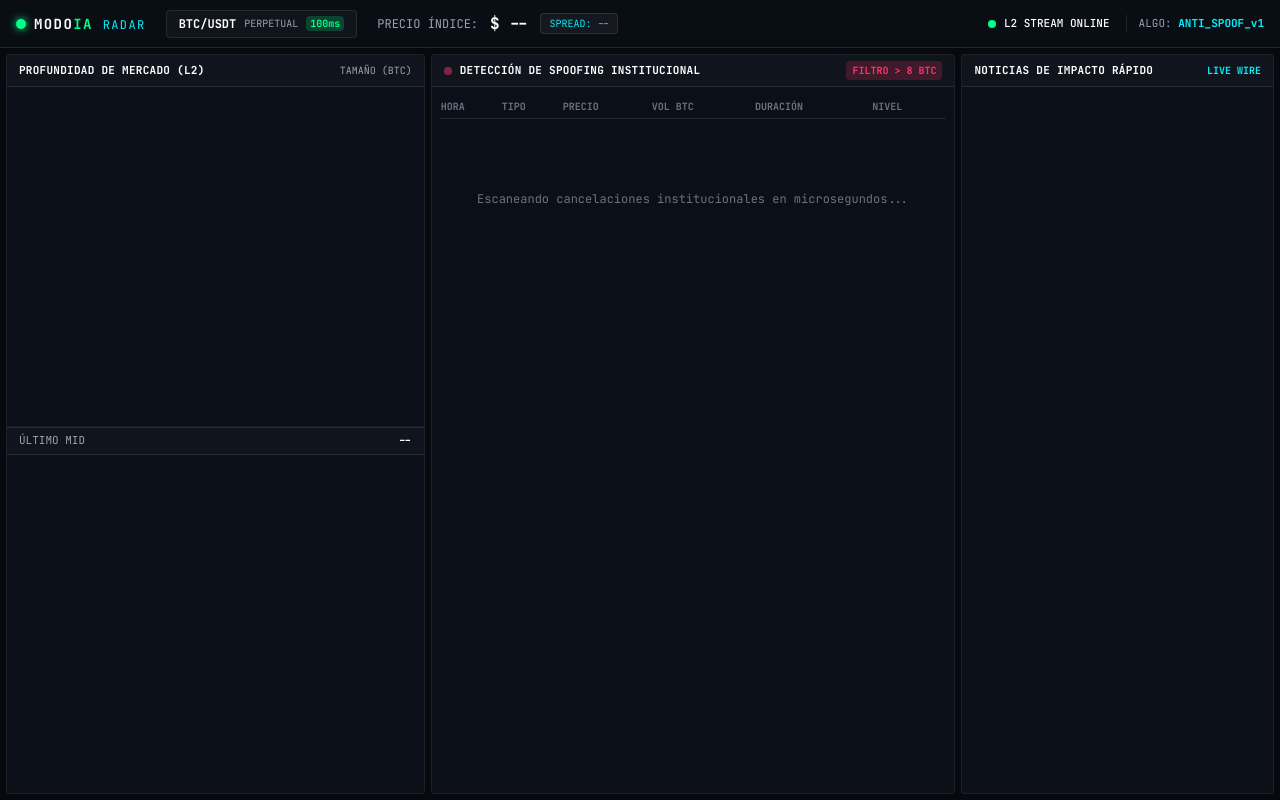
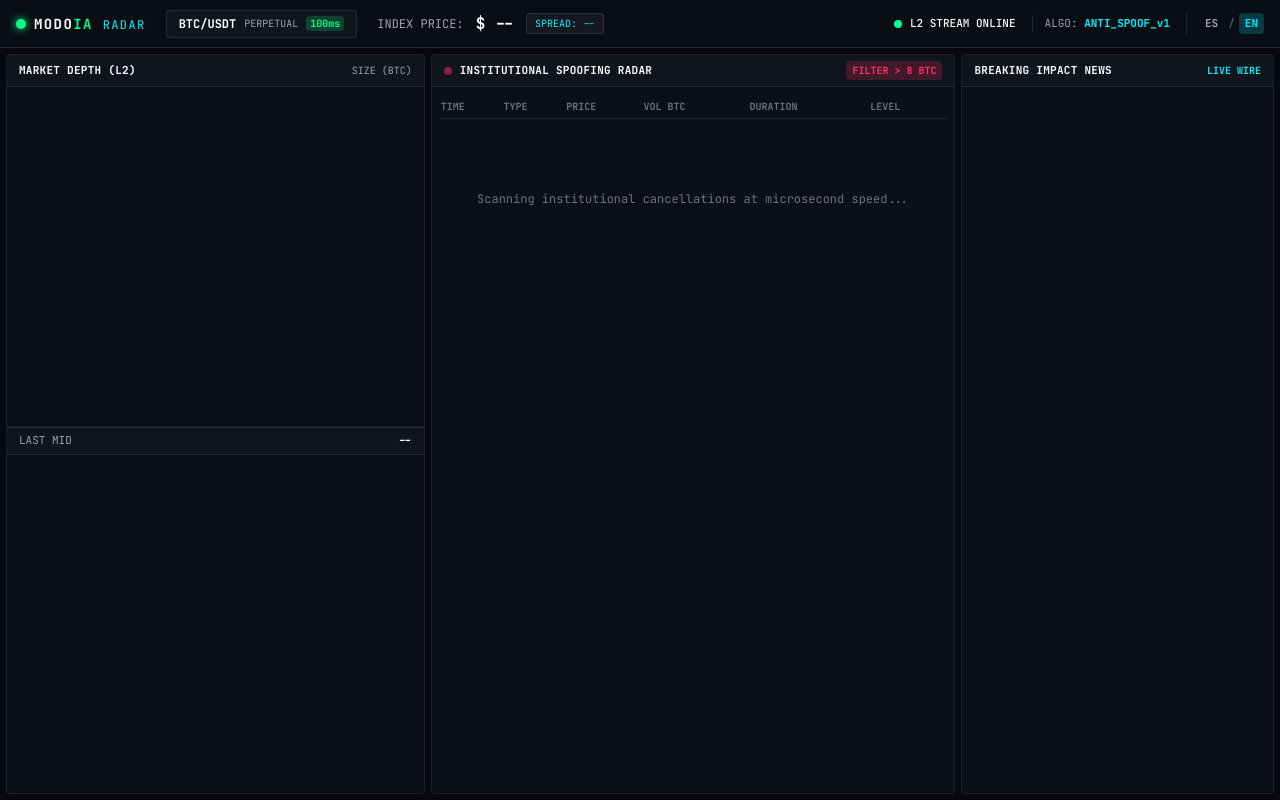
Before and after one commit to somosmodoia-bit/trading-radar, a website: page public/index.html in a window 1280 px wide. Drawn offline with nearby package versions, Linux system fonts and the light colour scheme.

Commit message:
Update index.html

```diff
--- a/public/index.html
+++ b/public/index.html
@@ -46,7 +46,7 @@
       </div>
 
       <div class="flex items-center gap-3">
-        <span class="text-gray-400">PRECIO ÍNDICE:</span>
+        <span class="text-gray-400" data-i18n="indexPrice">PRECIO ÍNDICE:</span>
         <span id="midPrice" class="font-bold text-white text-base tabular-nums">$ --</span>
         <span id="spreadBadge" class="text-[10px] px-2 py-0.5 rounded bg-white/5 border border-white/10 text-[#00f2fe]">SPREAD: --</span>
       </div>
@@ -55,10 +55,17 @@
     <div class="flex items-center gap-4 text-[11px]">
       <div class="flex items-center gap-2">
         <span class="w-2 h-2 rounded-full bg-[#00ff88] animate-ping"></span>
-        <span class="text-white font-medium">L2 STREAM ONLINE</span>
+        <span class="text-white font-medium" data-i18n="streamOnline">L2 STREAM ONLINE</span>
       </div>
       <div class="border-l border-white/10 pl-3 text-gray-400">
         ALGO: <span class="text-[#00f2fe] font-bold">ANTI_SPOOF_v1</span>
+      </div>
+
+      <!-- SELECTOR MANUAL DE IDIOMA -->
+      <div class="border-l border-white/10 pl-3 flex items-center gap-1 font-bold">
+        <button id="btnLangES" onclick="setLanguage('es')" class="px-1.5 py-0.5 rounded bg-[#00ff88]/20 text-[#00ff88]">ES</button>
+        <span class="text-gray-600">/</span>
+        <button id="btnLangEN" onclick="setLanguage('en')" class="px-1.5 py-0.5 rounded hover:bg-white/5 text-gray-400">EN</button>
       </div>
     </div>
   </header>
@@ -69,8 +76,8 @@
     <!-- COLUMNA 1: ORDER BOOK EN VIVO (4 COLS) -->
     <section class="col-span-4 panel-box rounded flex flex-col overflow-hidden">
       <div class="h-8 border-b border-white/10 px-3 flex items-center justify-between bg-white/[0.02]">
-        <span class="font-bold text-white text-[11px] tracking-wide">PROFUNDIDAD DE MERCADO (L2)</span>
-        <span class="text-[10px] text-gray-400">TAMAÑO (BTC)</span>
+        <span class="font-bold text-white text-[11px] tracking-wide" data-i18n="depthTitle">PROFUNDIDAD DE MERCADO (L2)</span>
+        <span class="text-[10px] text-gray-400" data-i18n="sizeBtc">TAMAÑO (BTC)</span>
       </div>
 
       <!-- ASKS (Venta) -->
@@ -80,7 +87,7 @@
 
       <!-- MID SPREAD BAR -->
       <div class="h-7 bg-white/[0.02] border-y border-white/10 px-3 flex items-center justify-between text-[11px]">
-        <span class="text-gray-400">ÚLTIMO MID</span>
+        <span class="text-gray-400" data-i18n="lastMid">ÚLTIMO MID</span>
         <span id="midCenter" class="text-white font-bold tabular-nums">--</span>
       </div>
 
@@ -95,28 +102,28 @@
       <div class="h-8 border-b border-white/10 px-3 flex items-center justify-between bg-white/[0.02]">
         <div class="flex items-center gap-2">
           <span class="w-2 h-2 rounded-full bg-[#ff3366] animate-pulse"></span>
-          <span class="font-bold text-white text-[11px] tracking-wide">DETECCIÓN DE SPOOFING INSTITUCIONAL</span>
+          <span class="font-bold text-white text-[11px] tracking-wide" data-i18n="spoofTitle">DETECCIÓN DE SPOOFING INSTITUCIONAL</span>
         </div>
-        <span class="text-[10px] px-1.5 py-0.5 bg-[#ff3366]/20 text-[#ff3366] font-bold rounded">FILTRO &gt; 8 BTC</span>
+        <span class="text-[10px] px-1.5 py-0.5 bg-[#ff3366]/20 text-[#ff3366] font-bold rounded" data-i18n="filterBtc">FILTRO &gt; 8 BTC</span>
       </div>
 
       <div class="flex-1 overflow-y-auto p-2">
         <table class="w-full text-left">
           <thead>
             <tr class="text-[10px] text-gray-500 border-b border-white/10 pb-1">
-              <th class="py-1">HORA</th>
-              <th>TIPO</th>
-              <th>PRECIO</th>
-              <th>VOL BTC</th>
-              <th>DURACIÓN</th>
-              <th>NIVEL</th>
+              <th class="py-1" data-i18n="thTime">HORA</th>
+              <th data-i18n="thType">TIPO</th>
+              <th data-i18n="thPrice">PRECIO</th>
+              <th data-i18n="thVol">VOL BTC</th>
+              <th data-i18n="thDuration">DURACIÓN</th>
+              <th data-i18n="thLevel">NIVEL</th>
             </tr>
           </thead>
           <tbody id="alertsBody" class="divide-y divide-white/[0.04] tabular-nums">
             <!-- Inyectado por JS -->
           </tbody>
         </table>
-        <div id="noAlerts" class="h-40 flex items-center justify-center text-gray-500 text-xs">
+        <div id="noAlerts" class="h-40 flex items-center justify-center text-gray-500 text-xs" data-i18n="scanningText">
           Escaneando cancelaciones institucionales en microsegundos...
         </div>
       </div>
@@ -125,7 +132,7 @@
     <!-- COLUMNA 3: FEED DE NOTICIAS DE IMPACTO & CORRELACIÓN (3 COLS) -->
     <section class="col-span-3 panel-box rounded flex flex-col overflow-hidden">
       <div class="h-8 border-b border-white/10 px-3 flex items-center justify-between bg-white/[0.02]">
-        <span class="font-bold text-white text-[11px] tracking-wide">NOTICIAS DE IMPACTO RÁPIDO</span>
+        <span class="font-bold text-white text-[11px] tracking-wide" data-i18n="newsTitle">NOTICIAS DE IMPACTO RÁPIDO</span>
         <span class="text-[10px] text-[#00f2fe] font-bold">LIVE WIRE</span>
       </div>
 
@@ -137,6 +144,88 @@
   </main>
 
   <script>
+    // ─────────────────────────────────────────────────────────────
+    // DICCIONARIOS DE INTERNACIONALIZACIÓN (i18n)
+    // ─────────────────────────────────────────────────────────────
+    const I18N = {
+      es: {
+        indexPrice: 'PRECIO ÍNDICE:',
+        streamOnline: 'L2 STREAM ONLINE',
+        depthTitle: 'PROFUNDIDAD DE MERCADO (L2)',
+        sizeBtc: 'TAMAÑO (BTC)',
+        lastMid: 'ÚLTIMO MID',
+        spoofTitle: 'DETECCIÓN DE SPOOFING INSTITUCIONAL',
+        filterBtc: 'FILTRO > 8 BTC',
+        thTime: 'HORA',
+        thType: 'TIPO',
+        thPrice: 'PRECIO',
+        thVol: 'VOL BTC',
+        thDuration: 'DURACIÓN',
+        thLevel: 'NIVEL',
+        scanningText: 'Escaneando cancelaciones institucionales en microsegundos...',
+        newsTitle: 'NOTICIAS DE IMPACTO RÁPIDO',
+        spreadLabel: 'SPREAD:',
+        criticalLevel: 'CRÍTICO',
+        highLevel: 'ALTO',
+        spoofBid: 'SPOOFING COMPRA (Fake Wall)',
+        spoofAsk: 'SPOOFING VENTA (Fake Wall)'
+      },
+      en: {
+        indexPrice: 'INDEX PRICE:',
+        streamOnline: 'L2 STREAM ONLINE',
+        depthTitle: 'MARKET DEPTH (L2)',
+        sizeBtc: 'SIZE (BTC)',
+        lastMid: 'LAST MID',
+        spoofTitle: 'INSTITUTIONAL SPOOFING RADAR',
+        filterBtc: 'FILTER > 8 BTC',
+        thTime: 'TIME',
+        thType: 'TYPE',
+        thPrice: 'PRICE',
+        thVol: 'VOL BTC',
+        thDuration: 'DURATION',
+        thLevel: 'LEVEL',
+        scanningText: 'Scanning institutional cancellations at microsecond speed...',
+        newsTitle: 'BREAKING IMPACT NEWS',
+        spreadLabel: 'SPREAD:',
+        criticalLevel: 'CRITICAL',
+        highLevel: 'HIGH',
+        spoofBid: 'BID SPOOFING (Fake Wall)',
+        spoofAsk: 'ASK SPOOFING (Fake Wall)'
+      }
+    };
+
+    // Detección automática por idioma de navegador/dispositivo
+    let userLocale = (navigator.languages && navigator.languages[0]) || navigator.language || 'en';
+    let currentLang = userLocale.toLowerCase().startsWith('es') ? 'es' : 'en';
+
+    function setLanguage(lang) {
+      currentLang = lang;
+      const dict = I18N[lang];
+
+      // Reemplazo de textos de interfaz
+      document.querySelectorAll('[data-i18n]').forEach((el) => {
+        const key = el.getAttribute('data-i18n');
+        if (dict[key]) el.textContent = dict[key];
+      });
+
+      // Actualización de botones de lenguaje
+      const btnES = document.getElementById('btnLangES');
+      const btnEN = document.getElementById('btnLangEN');
+      if (lang === 'es') {
+        btnES.className = 'px-1.5 py-0.5 rounded bg-[#00ff88]/20 text-[#00ff88]';
+        btnEN.className = 'px-1.5 py-0.5 rounded hover:bg-white/5 text-gray-400';
+      } else {
+        btnEN.className = 'px-1.5 py-0.5 rounded bg-[#00f2fe]/20 text-[#00f2fe]';
+        btnES.className = 'px-1.5 py-0.5 rounded hover:bg-white/5 text-gray-400';
+      }
+    }
+
+    // Inicializar traducción
+    setLanguage(currentLang);
+
+    // ─────────────────────────────────────────────────────────────
+    // COMUNICACIÓN WEBSOCKET & RENDERIZADO
+    // ─────────────────────────────────────────────────────────────
     const protocol = window.location.protocol === 'https:' ? 'wss:' : 'ws:';
     const ws = new WebSocket(`${protocol}//${window.location.host}`);
 
@@ -155,7 +244,7 @@
       if (data.type === 'ORDER_BOOK_UPDATE') {
         midPriceEl.textContent = `$ ${data.midPrice}`;
         midCenterEl.textContent = `$ ${data.midPrice}`;
-        spreadBadge.textContent = `SPREAD: $ ${data.spread}`;
+        spreadBadge.textContent = `${I18N[currentLang].spreadLabel} $ ${data.spread}`;
 
         // Render Asks
         let asksHTML = '';
@@ -192,15 +281,25 @@
         noAlerts.style.display = 'none';
         const a = data.alerta;
         const color = a.side === 'bid' ? 'text-[#00ff88]' : 'text-[#ff3366]';
+
+        // Tipo traducido
+        const translatedType = a.side === 'bid'
+          ? I18N[currentLang].spoofBid
+          : I18N[currentLang].spoofAsk;
+
+        const translatedLevel = a.severidad === 'CRÍTICO'
+          ? I18N[currentLang].criticalLevel
+          : I18N[currentLang].highLevel;
+
         const row = document.createElement('tr');
         row.className = 'hover:bg-white/[0.02] text-[11px]';
         row.innerHTML = `
           <td class="py-1.5 text-gray-400">${a.timestamp}</td>
-          <td class="font-bold ${color}">${a.tipo}</td>
+          <td class="font-bold ${color}">${translatedType}</td>
           <td class="text-white">${a.price}</td>
           <td class="font-bold text-white">${a.volumenBTC} <span class="text-[9px] text-gray-500 font-normal">(${a.volumenUSD})</span></td>
           <td class="text-gray-300">${a.duracionSeg}s</td>
-          <td><span class="px-1.5 py-0.2 rounded text-[9px] font-bold ${a.severidad === 'CRÍTICO' ? 'bg-[#ff3366]/20 text-[#ff3366]' : 'bg-yellow-500/20 text-yellow-400'}">${a.severidad}</span></td>
+          <td><span class="px-1.5 py-0.2 rounded text-[9px] font-bold ${a.severidad === 'CRÍTICO' ? 'bg-[#ff3366]/20 text-[#ff3366]' : 'bg-yellow-500/20 text-yellow-400'}">${translatedLevel}</span></td>
         `;
         alertsBody.prepend(row);
       }
```
